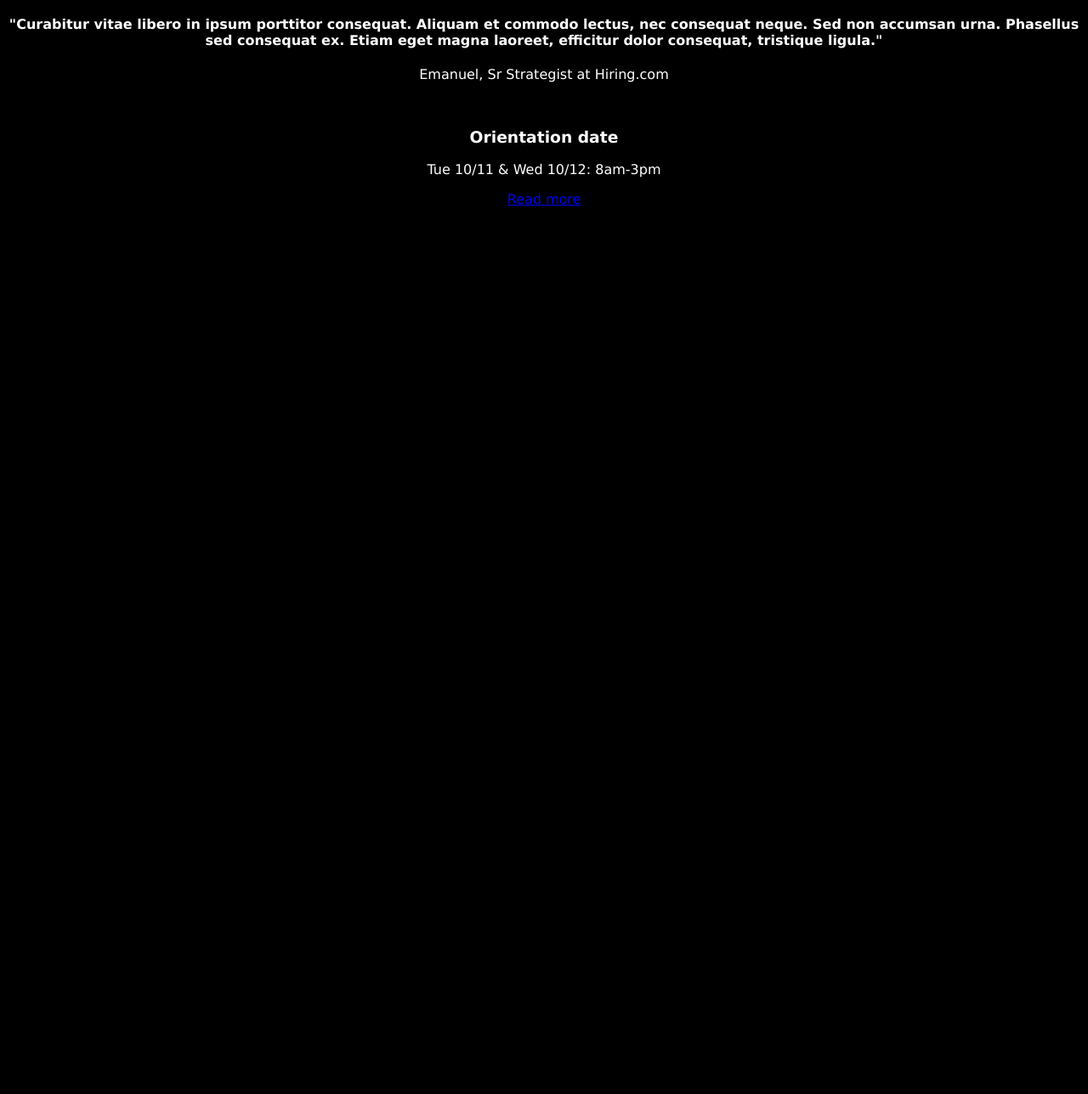
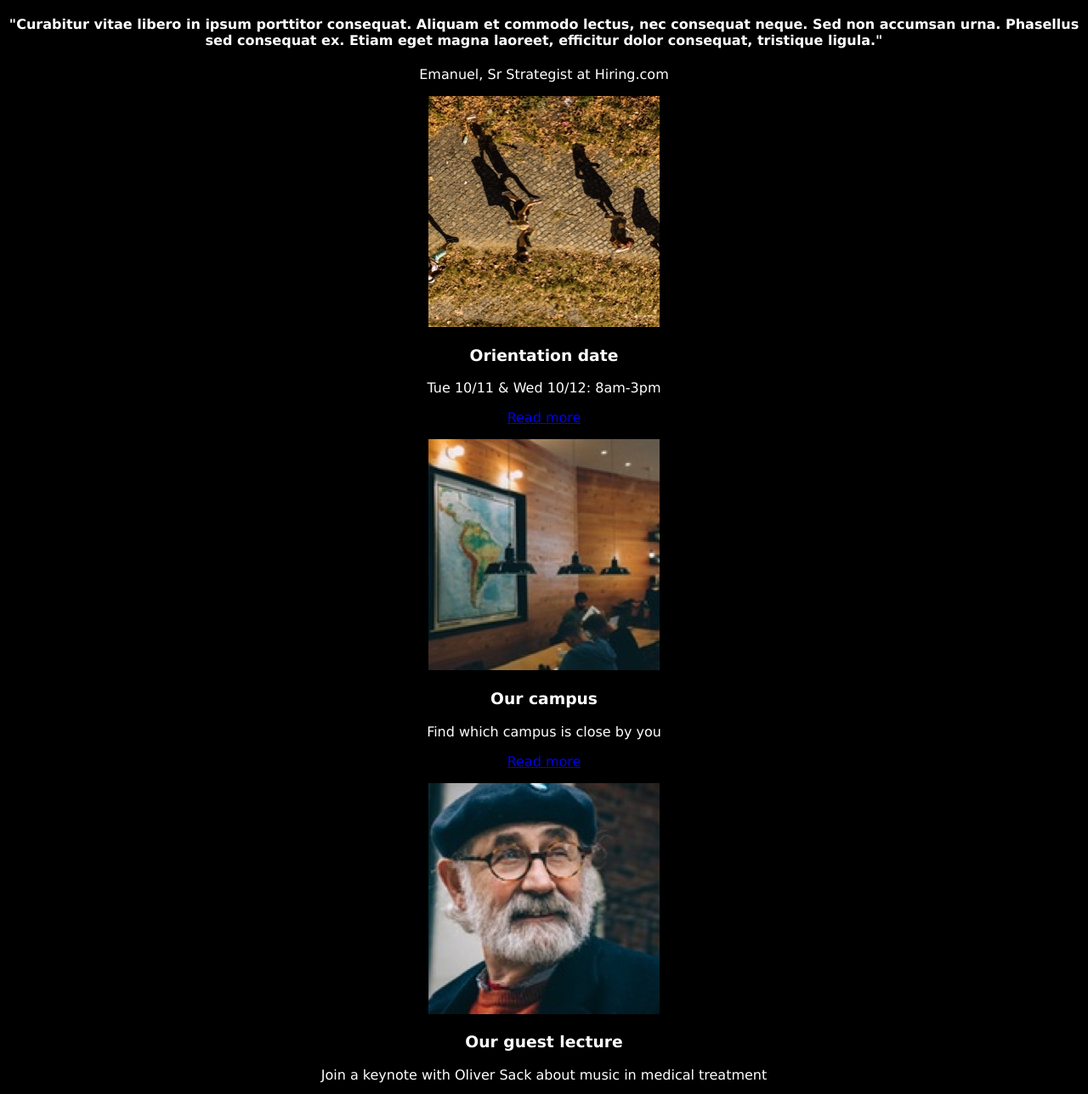
Before and after one commit to stephenberk14/colmar-academy, a plain HTML site: page index.html in a window 1280 px wide. Shown: the part 1826-3114 px from the top of the page at 85% size. Before the commit the page ends 2086 px from the top, so only its background shows below. Drawn offline with Linux system fonts and the light colour scheme.

Commit message:
more information slides

```diff
--- a/index.html
+++ b/index.html
@@ -36,10 +36,18 @@
         <p>Emanuel, Sr Strategist at Hiring.com</p>
     </section>
 
-    <section class="upcoming">
-        <img src="">
+    <section class="information">
+        <img src="resources/images/information-orientation.jpg">
         <h3>Orientation date</h3>
         <p>Tue 10/11 & Wed 10/12: 8am-3pm</p>
+        <a href="#"><p>Read more</p></a>
+        <img src="resources/images/information-campus.jpg">
+        <h3>Our campus</h3>
+        <p>Find which campus is close by you</p>
+        <a href="#"><p>Read more</p></a>
+        <img src="resources/images/information-guest-lecture.jpg">
+        <h3>Our guest lecture</h3>
+        <p>Join a keynote with Oliver Sack about music in medical treatment</p>
         <a href="#"><p>Read more</p></a>
     </section>
 
```
Also changed, not shown: 1 other file.
